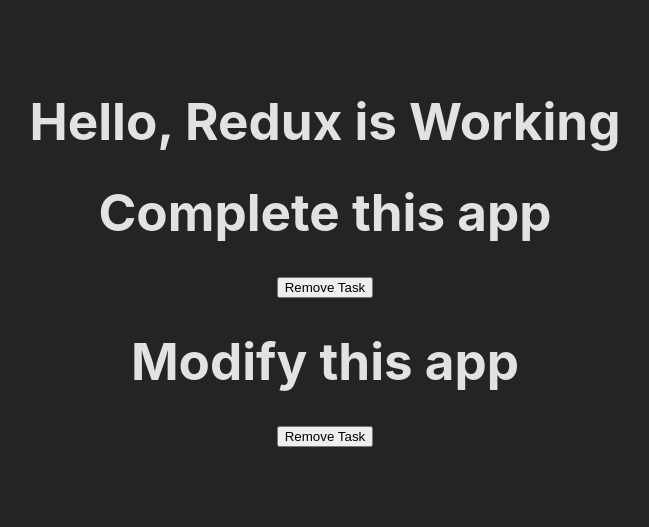
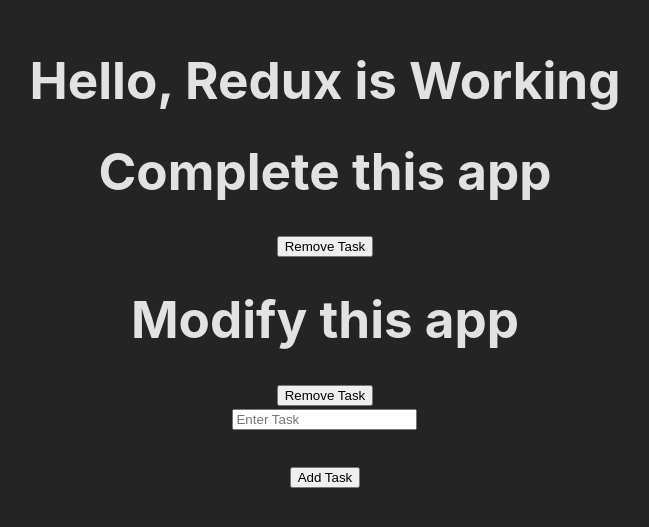
Before and after one commit to pankaj-kb/redux-practice-app, a React (Vite) app: page / in a window 1280 px wide. Shown: the part 147-674 px from the top of the page, without its empty margins (315-964 px from the left). Built offline with nearby package versions, Linux system fonts and the light colour scheme.

Commit message:
adding addTodo Function

```diff
--- a/src/components/Todos.jsx
+++ b/src/components/Todos.jsx
@@ -1,11 +1,17 @@
-import React from "react";
+import React, { useState } from "react";
 import { useSelector } from "react-redux";
 import { useDispatch } from "react-redux";
-import { removeTodo } from "../features/todoSlice";
+import { removeTodo, addTodo } from "../features/todoSlice";
 
 function Todos() {
   const todos = useSelector((state) => state.todos.todos);
   const dispatch = useDispatch();
+  const [inputTask, setInputTask] = useState("");
+
+  const handleInputTask = (event) => {
+    setInputTask(event.target.value);
+  };
+
   return (
     <div>
       {todos.map((todo) => (
@@ -16,6 +22,15 @@
           </button>
         </>
       ))}
+      <div>
+        <input
+          type="text"
+          placeholder="Enter Task"
+          onChange={handleInputTask}
+        />
+        <h1>{inputTask}</h1>
+        <button> Add Task</button>
+      </div>
     </div>
   );
 }
```
